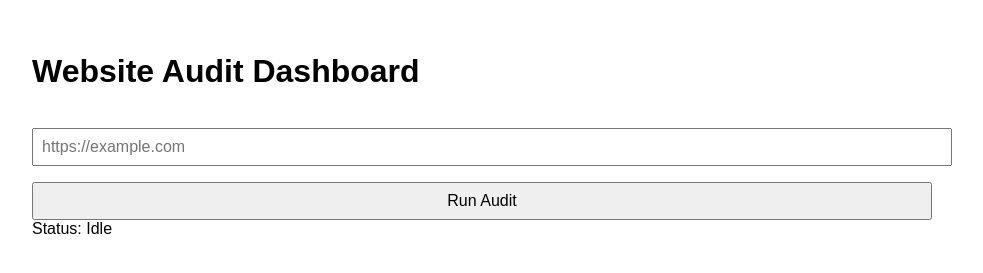
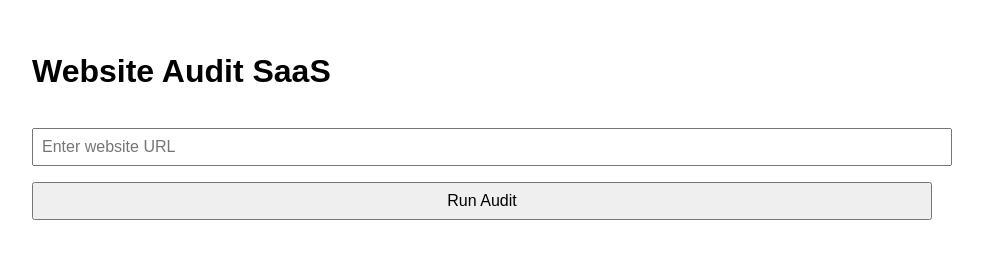
Before and after one commit to ClaySchmidt00/website-audit-saas, a website: page public/index.html in a window 1280 px wide. Shown: the whole page, without its empty margins (158-1141 px from the left). Drawn offline with Linux system fonts and the light colour scheme.

Commit message:
Update index.html

```diff
--- a/public/index.html
+++ b/public/index.html
@@ -1,18 +1,18 @@
 <!DOCTYPE html>
 <html lang="en">
 <head>
-<meta charset="UTF-8">
-<title>Website Audit Dashboard</title>
-<link rel="stylesheet" href="styles.css">
+  <meta charset="UTF-8">
+  <title>Website Audit SaaS</title>
+  <link rel="stylesheet" href="styles.css">
 </head>
 <body>
-  <h1>Website Audit Dashboard</h1>
-  <input id="url" type="text" placeholder="https://example.com">
-  <button onclick="runAudit()">Run Audit</button>
-
-  <div id="progress">Status: Idle</div>
-  <div id="dashboard"></div>
-
+  <div class="container">
+    <h1>Website Audit SaaS</h1>
+    <input type="text" id="url" placeholder="Enter website URL" />
+    <button onclick="runAudit()">Run Audit</button>
+    <p id="progress"></p>
+    <div id="dashboard"></div>
+  </div>
   <script src="dashboard.js"></script>
 </body>
 </html>
```
